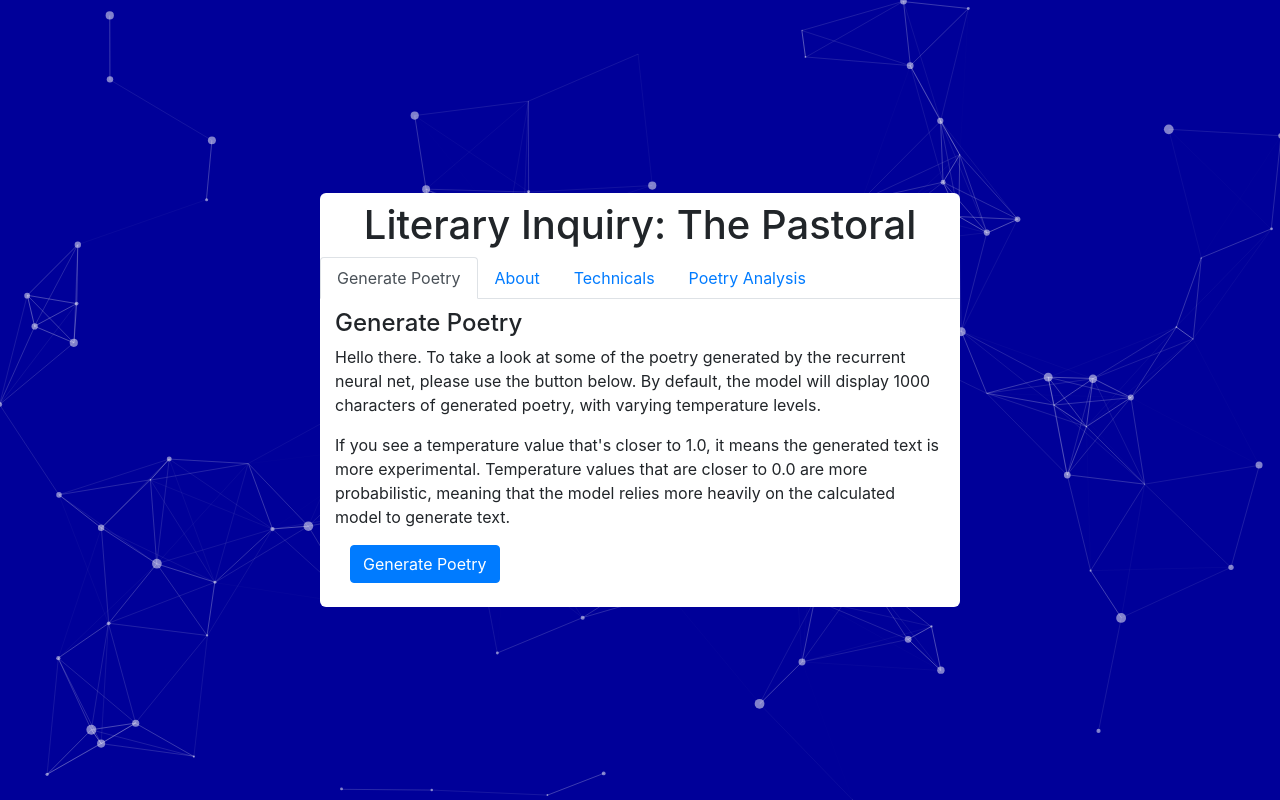
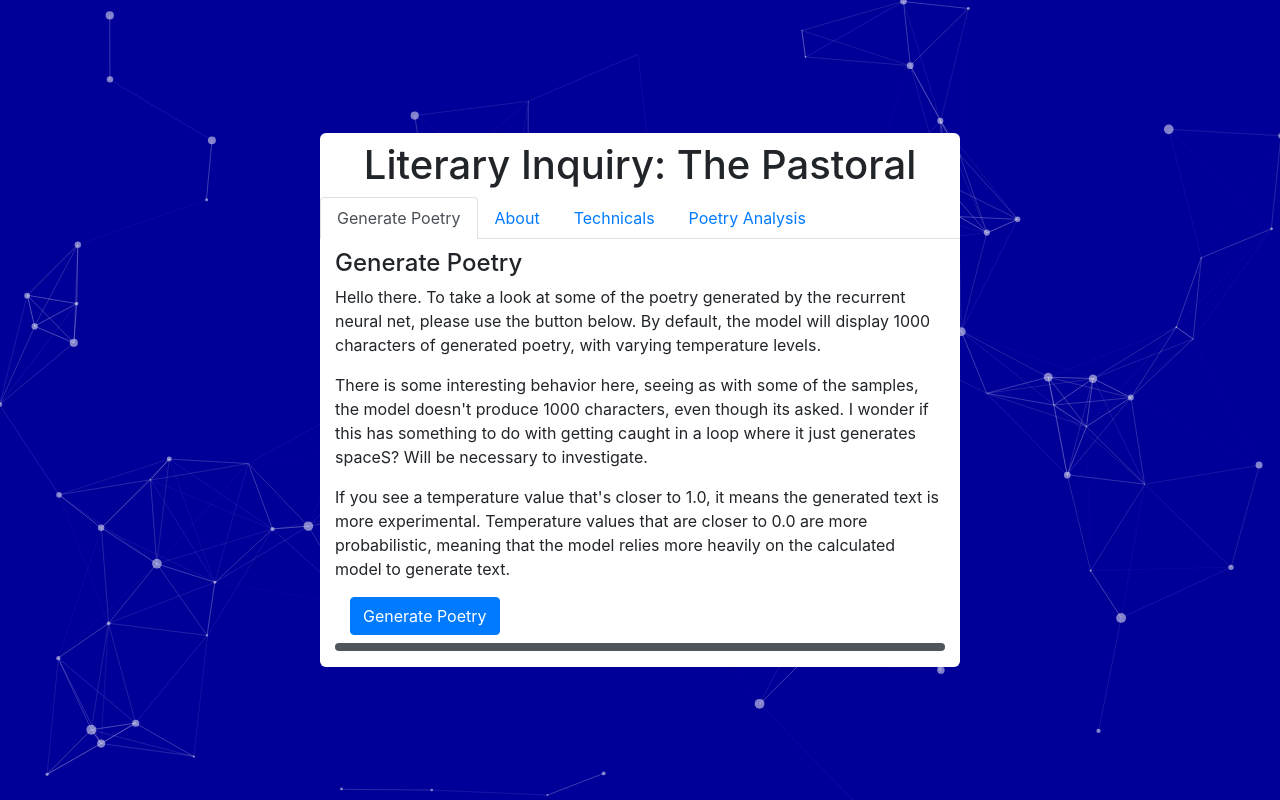
Before and after one commit to PolyCole/bug-free-tribble, a Django app: page / in a window 1280 px wide. Run offline with Django 3.2, Linux system fonts and the light colour scheme; some libraries are stand-ins or nearby versions.

Commit message:
Added a few final thoughts and some analysis

```diff
--- a/static/css/base.css
+++ b/static/css/base.css
@@ -34,4 +34,14 @@
     background-color: #4e555b;
     color: #efef;
     border-radius: 6px;
+    padding: 4px;
 }
+
+#poetry {
+    margin-top: 8px;
+    align-content: center;
+    background-color: #4e555b;
+    color: #efef;
+    border-radius: 6px;
+    padding: 4px;
+}
--- a/templates/page/base.html
+++ b/templates/page/base.html
@@ -55,6 +55,13 @@
                             button below.
                             By default, the model will display 1000 characters of generated poetry, with varying
                             temperature levels.
+                        </p>
+
+                        <p>
+                            There is some interesting behavior here, seeing as with some of the samples, the model
+                            doesn't produce 1000 characters, even though its asked. I wonder if this has something to
+                            do with getting caught in a loop where it just generates spaceS? Will be necessary to
+                            investigate.
                         </p>
 
                         <p>
@@ -123,7 +130,7 @@
                             The ML Algorithm itself was heavily based on the <a
                                 href="https://www.tensorflow.org/tutorials/text/text_generation" target="_blank">RNN
                             Text
-                            Gen</a> tutorial hosted on the TensoorFlow website, with a few minor tweaks to fit the
+                            Gen</a> tutorial hosted on the TensorFlow website, with a few minor tweaks to fit the
                             specific use case.
                         </p>
 
@@ -150,6 +157,46 @@
                     <div class="col-md">
                         <h4 style="margin-top: 10px;">Analysis</h4>
                         <p>Again, don't judge me on this, I'm a CS guy, not a poet.</p>
+
+                        <p>The first poem I've selected is this one:</p>
+                        <div class="container">
+                            <span id="poetry">And as the world is still a tree, a noise and story in the sink of the earth's soul,</span>
+                        </div>
+                        <p>This poem is particularly interesting to me and has some clear reference to the pastoral.
+                            The poem begins by alluding to the world actually being a tree, then using the language
+                            "noise and story". This line made me think that the author (haha) is alluding to a family
+                            tree as opposed to a literal tree. I say this because thinking of noise and story
+                            immediately
+                            conjures up the image of a noisy family gathering, with shared oral stories and a human
+                            structured tree of relatives and relations. Perhaps this isn't the inherent meaning though,
+                            because calling family trees the "sink of the earth's soul" is a rather narcissistic
+                            viewpoint.
+                        </p>
+
+                        <div class="container">
+                            <span id="poetry">Return to the Salmon Days of manifest and storms, And soon the sea was shattering there all in time, And the years later, when people Art thine between thee for being strong, so he that launchoused her in marker I've trying to go at the mood, only the shadow of the little tongue where they were huddled so as they met a book in the sea</span>
+                        </div>
+                        <p>
+                            I haven't too much to say about this one, but I really like the way it begins. There's a
+                            power to it that I think parallels what's experienced by sailors at sea. Maybe I'm reading
+                            into it but for some reason this one resonated with me.
+                        </p>
+                        <div class="container">
+                            <span id="poetry">Out of the dead and the ground of the Mongon Strike and fall, to the street loose the soldier heat in the bed and the fact that sang From the mountain shade of the moon that starts by the steel and strange and struggle;</span>
+                        </div>
+                        <p>
+                            Again, there's a little section of this that I'd like to focus on. The final line talking
+                            about the Mountain Shade was a line that I really enjoyed. I loved the image it created of a
+                            moon and a mountain and the shadows that fall in moonlight. Was very much a fan of it.
+                        </p>
+
+                        <p>
+                            So clearly, the algorithm isn't perfect yet. It's grasping some concepts of rhyming, but it
+                            lacks any central theme. Overall though, I'm very proud with the way this project came out
+                            and the content it was able to create. Perhaps moving forward I'll need to return to this
+                            project in a few years and see if I can't make it write even better poetry :)
+                        </p>
+
                     </div>
                 </div>
             </div>
```
